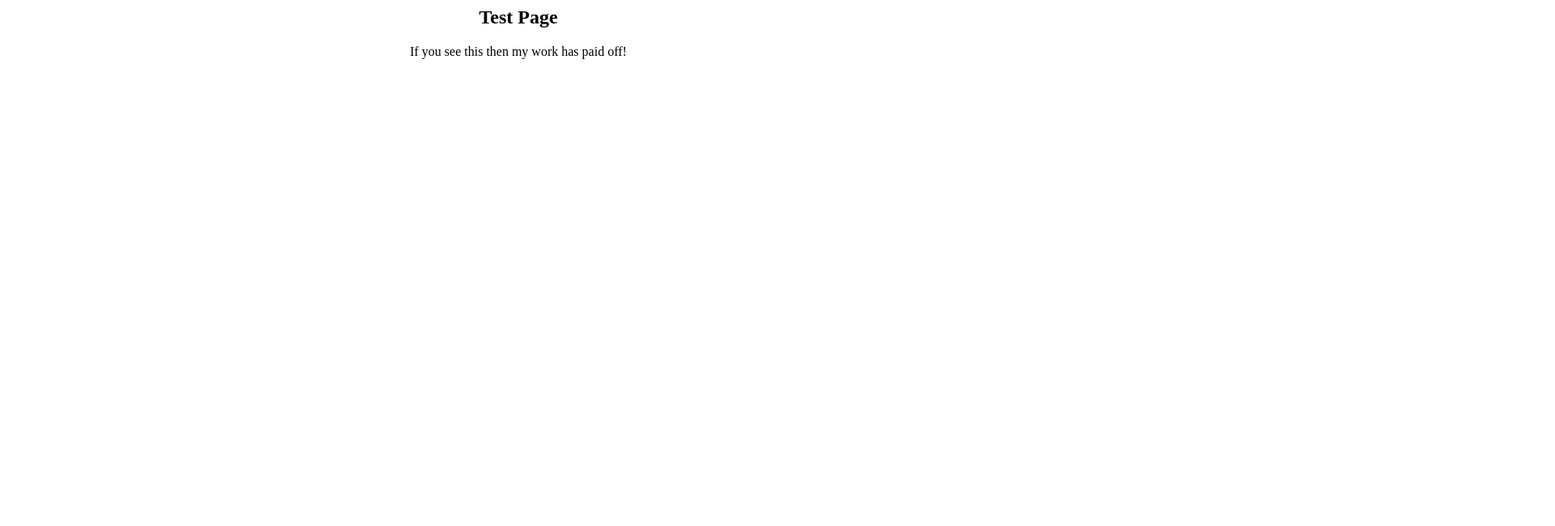
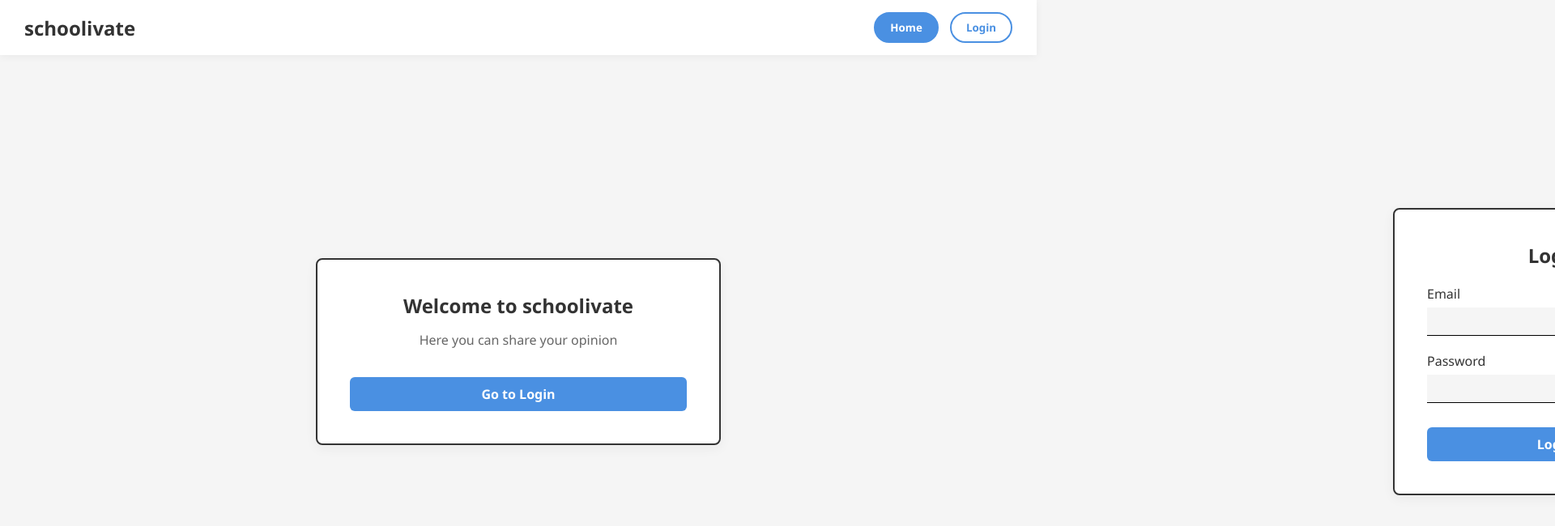
Before and after one commit to schoolivate/frontend, a plain HTML site: page public/index.html in a window 1280 px wide. Shown: the top 650 px of the page at 81% size, 1920 px wide, since content can reach past the window. Drawn offline with Linux system fonts and the light colour scheme.

Commit message:
Update index.html

```diff
--- a/public/index.html
+++ b/public/index.html
@@ -1,9 +1,222 @@
-<html>
-  <head>
-    <title>Schoolivate - Home</title>
-  </head>
-  </head>
-  <body>
-    <center><h2>Test Page</h2><p>If you see this then my work has paid off!</p></center>
-  </body>
+<!DOCTYPE html>
+<html lang="en">
+<head>
+  <meta charset="UTF-8">
+  <meta name="viewport" content="width=device-width, initial-scale=1.0">
+  <title>schoolivate</title>
+  <style>
+    * {
+      box-sizing: border-box;
+      margin: 0;
+      padding: 0;
+      font-family: 'Segoe UI', Tahoma, Geneva, Verdana, sans-serif;
+    }
+
+    body {
+      background: whitesmoke;
+      height: 100vh;
+      display: flex;
+      flex-direction: column;
+      overflow: hidden;
+    }
+
+    header {
+      background: #ffffff;
+      padding: 15px 30px;
+      display: flex;
+      justify-content: space-between;
+      align-items: center;
+      box-shadow: 0 2px 10px rgba(0, 0, 0, 0.05);
+      z-index: 10;
+    }
+
+    .logo {
+      font-size: 1.5rem;
+      font-weight: bold;
+      color: #333;
+    }
+
+    .nav-buttons button {
+      background: transparent;
+      border: 2px solid #4a90e2;
+      color: #4a90e2;
+      padding: 8px 18px;
+      margin-left: 10px;
+      border-radius: 20px;
+      font-weight: 600;
+      cursor: pointer;
+      transition: all 0.3s ease;
+    }
+
+    .nav-buttons button:hover,
+    .nav-buttons button.active {
+      background: #4a90e2;
+      color: #ffffff;
+    }
+
+    .slider-container {
+      flex: 1;
+      display: flex;
+      width: 200%;
+      height: 100%;
+      transition: transform 0.6s cubic-bezier(0.77, 0, 0.175, 1);
+    }
+
+    .slide {
+      width: 50%;
+      height: 100%;
+      display: flex;
+      justify-content: center;
+      align-items: center;
+      padding: 40px;
+    }
+
+    #homepage {
+      text-align: center;
+      background: #ffffff;
+      padding: 40px;
+      border: 2px solid #333;
+      border-radius: 8px;
+      max-width: 500px;
+      width: 100%;
+      box-shadow: 0 4px 15px rgba(0, 0, 0, 0.05);
+    }
+
+    #homepage h1 {
+      margin-bottom: 15px;
+      color: #333;
+    }
+
+    #homepage p {
+      margin-bottom: 25px;
+      color: #666;
+    }
+
+    #login {
+      background: #ffffff;
+      padding: 40px;
+      border: 2px solid #333;
+      border-radius: 8px;
+      width: 100%;
+      max-width: 400px;
+      box-shadow: 0 4px 15px rgba(0, 0, 0, 0.05);
+    }
+
+    #login h1 {
+      margin-bottom: 20px;
+      text-align: center;
+      color: #333;
+    }
+
+    .form-group {
+      margin-bottom: 20px;
+    }
+
+    .form-group label {
+      display: block;
+      margin-bottom: 6px;
+      color: #333;
+      font-weight: 500;
+    }
+
+    input {
+      width: 100%;
+      padding: 8px 4px;
+      background: whitesmoke;
+      appearance: none;
+      -webkit-appearance: none;
+      -moz-appearance: none;
+      outline: 0;
+      border: 0;
+      border-bottom: 1px solid black;
+      transition: background 0.3s ease;
+    }
+
+    input:active,
+    input:focus {
+      border-bottom: 2px solid black;
+      background: lightgrey;
+    }
+
+    input:hover {
+      background: lightgrey;
+    }
+
+    .btn-action {
+      background: #4a90e2;
+      color: #fff;
+      padding: 10px 24px;
+      border: none;
+      border-radius: 6px;
+      font-size: 1rem;
+      font-weight: bold;
+      cursor: pointer;
+      width: 100%;
+      margin-top: 10px;
+      transition: background 0.3s;
+    }
+
+    .btn-action:hover {
+      background: #357abd;
+    }
+  </style>
+</head>
+<body>
+
+  <header>
+    <div class="logo">schoolivate</div>
+    <div class="nav-buttons">
+      <button id="nav-home" class="active" onclick="goToSlide(0)">Home</button>
+      <button id="nav-login" onclick="goToSlide(1)">Login</button>
+    </div>
+  </header>
+
+  <div class="slider-container" id="slider">
+
+    <section class="slide">
+      <div id="homepage">
+        <h1 id="hello">Welcome to schoolivate</h1>
+        <p>Here you can share your opinion</p>
+        <button class="btn-action" onclick="goToSlide(1)">Go to Login</button>
+      </div>
+    </section>
+
+    <section class="slide">
+      <div id="login">
+        <h1 id="log">Login</h1>
+        <form onsubmit="event.preventDefault(); alert('Logged in!');">
+          <div class="form-group">
+            <label for="email">Email</label>
+            <input type="email" id="email" required />
+          </div>
+          <div class="form-group">
+            <label for="password">Password</label>
+            <input type="password" id="password" required />
+          </div>
+          <button type="submit" class="btn-action">Login</button>
+        </form>
+      </div>
+    </section>
+
+  </div>
+
+  <script>
+    function goToSlide(slideIndex) {
+      const slider = document.getElementById('slider');
+      const navHome = document.getElementById('nav-home');
+      const navLogin = document.getElementById('nav-login');
+
+      slider.style.transform = `translateX(-${slideIndex * 50}%)`;
+
+      if (slideIndex === 0) {
+        navHome.classList.add('active');
+        navLogin.classList.remove('active');
+      } else {
+        navLogin.classList.add('active');
+        navHome.classList.remove('active');
+      }
+    }
+  </script>
+
+</body>
 </html>
```
